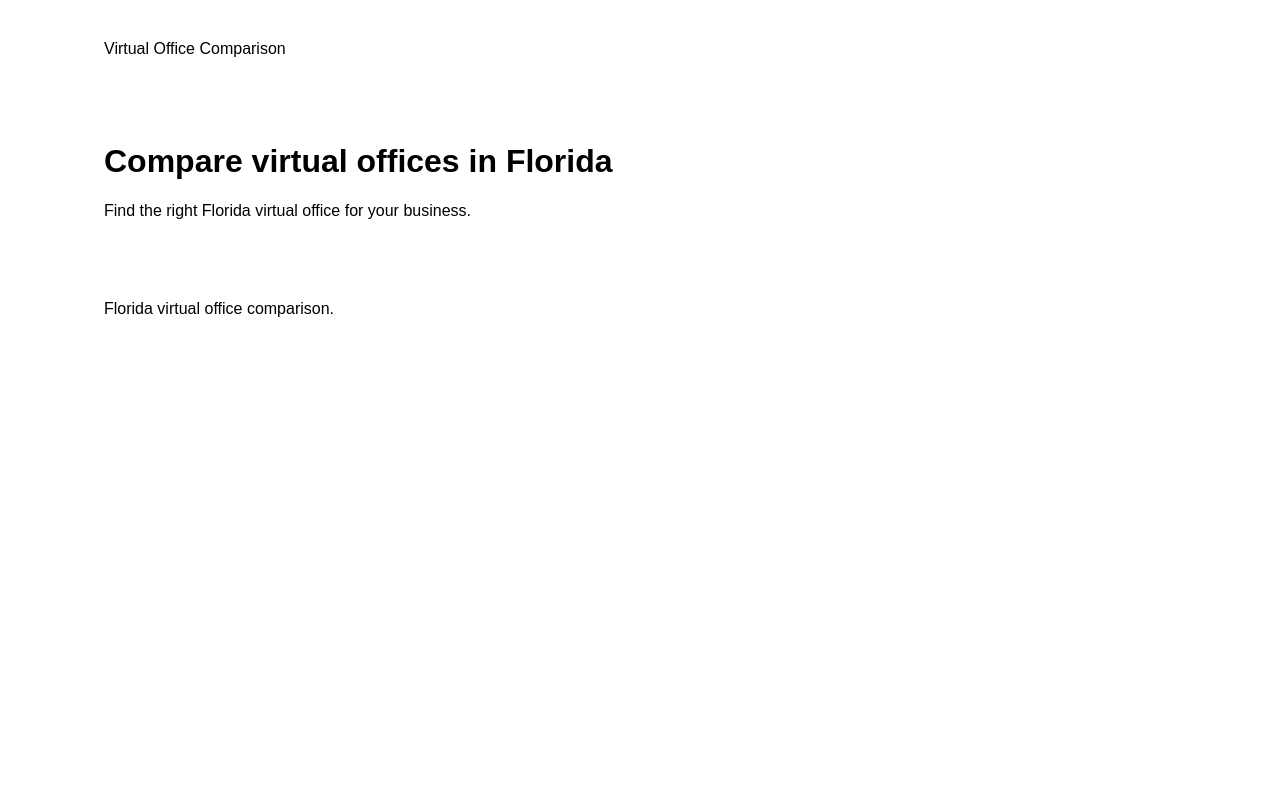
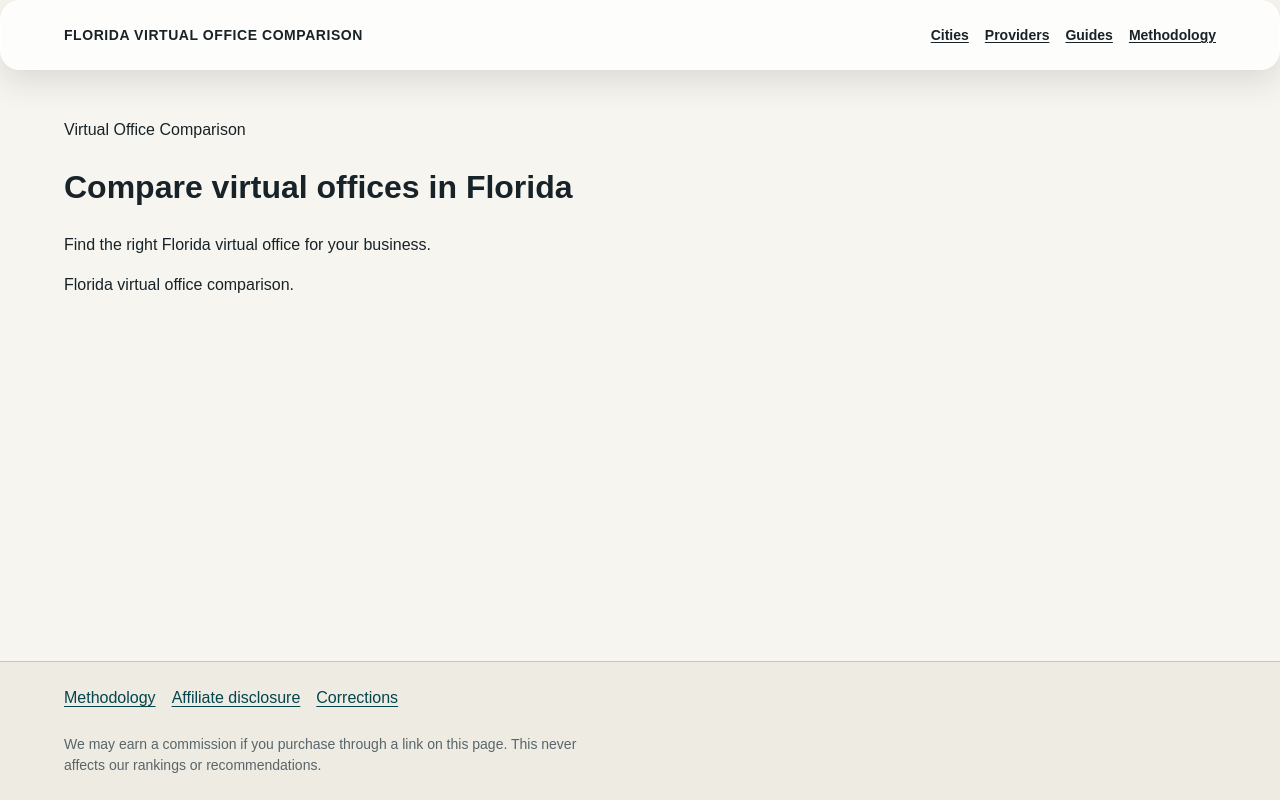
Before and after one commit to andrehlucas/BVO, a Next.js app: page / in a window 1280 px wide. Built offline with nearby package versions, Linux system fonts and the light colour scheme.

Commit message:
feat: add accessible site layout and trust components

```diff
--- a/src/app/globals.css
+++ b/src/app/globals.css
@@ -1,20 +1,227 @@
 :root {
-  color-scheme: light;
-  font-family: Arial, Helvetica, sans-serif;
+  color-scheme: light dark;
+  --color-ink: #172328;
+  --color-paper: #f7f5ef;
+  --color-surface: #ffffff;
+  --color-surface-raised: #eeebe2;
+  --color-line: #c9c5b9;
+  --color-accent: #075e68;
+  --color-accent-strong: #04454d;
+  --color-on-accent: #ffffff;
+  --color-success: #136f4a;
+  --color-warning: #8a4b08;
+  --color-muted: #58656a;
+  --color-focus: #b84c1b;
+  --color-glass-tint: rgb(255 255 255 / 78%);
+  --color-glass-border: rgb(255 255 255 / 72%);
+  --color-opaque-fallback: #f1efe7;
+  --font-sans: Arial, Helvetica, sans-serif;
+  --text-xs: 0.75rem;
+  --text-sm: 0.875rem;
+  --text-base: 1rem;
+  --text-lg: 1.25rem;
+  --text-xl: clamp(1.5rem, 3vw, 2.25rem);
+  --space-1: 0.25rem;
+  --space-2: 0.5rem;
+  --space-3: 0.75rem;
+  --space-4: 1rem;
+  --space-5: 1.5rem;
+  --space-6: 2rem;
+  --space-8: 3rem;
+  --radius-sm: 0.375rem;
+  --radius-md: 0.75rem;
+  --radius-lg: 1.25rem;
+  --border-width: 1px;
+  --shadow-sm: 0 1px 2px rgb(23 35 40 / 8%);
+  --shadow-glass: 0 0.75rem 2rem rgb(23 35 40 / 12%);
+  --content-width: 72rem;
+  --focus-ring: 0 0 0 3px rgb(184 76 27 / 38%);
+  --glass-blur: 1rem;
 }
 
-* {
-  box-sizing: border-box;
+@media (prefers-color-scheme: dark) {
+  :root {
+    --color-ink: #f4f2eb;
+    --color-paper: #152126;
+    --color-surface: #1d2b30;
+    --color-surface-raised: #26363b;
+    --color-line: #506166;
+    --color-accent: #67c4c1;
+    --color-accent-strong: #a4e6df;
+    --color-on-accent: #0f2226;
+    --color-success: #82d7ac;
+    --color-warning: #ffbd72;
+    --color-muted: #c0cacb;
+    --color-focus: #ffad82;
+    --color-glass-tint: rgb(29 43 48 / 78%);
+    --color-glass-border: rgb(231 244 240 / 24%);
+    --color-opaque-fallback: #1d2b30;
+    --shadow-sm: 0 1px 2px rgb(0 0 0 / 24%);
+    --shadow-glass: 0 0.75rem 2rem rgb(0 0 0 / 28%);
+  }
 }
 
+* { box-sizing: border-box; }
+
+html { scroll-behavior: smooth; }
+
 body {
+  min-width: 20rem;
   margin: 0;
+  background: var(--color-paper);
+  color: var(--color-ink);
+  font-family: var(--font-sans);
+  font-size: var(--text-base);
+  line-height: 1.5;
 }
 
-header,
-main,
-footer {
-  margin: 0 auto;
-  max-width: 70rem;
-  padding: 1.5rem;
+a {
+  color: var(--color-accent-strong);
+  text-decoration-thickness: 0.08em;
+  text-underline-offset: 0.16em;
 }
+
+a:hover { text-decoration-thickness: 0.14em; }
+
+:focus-visible {
+  outline: 3px solid var(--color-focus);
+  outline-offset: 3px;
+  box-shadow: var(--focus-ring);
+}
+
+button, input, select, textarea { font: inherit; }
+
+.site-shell {
+  display: grid;
+  min-height: 100vh;
+  grid-template-rows: auto 1fr auto;
+}
+
+.site-frame {
+  width: min(100% - 2rem, var(--content-width));
+  margin-inline: auto;
+}
+
+.site-main { padding-block: var(--space-6) var(--space-8); }
+
+.skip-link {
+  position: fixed;
+  z-index: 10;
+  top: var(--space-3);
+  left: var(--space-3);
+  transform: translateY(-200%);
+  border: var(--border-width) solid var(--color-ink);
+  border-radius: var(--radius-sm);
+  background: var(--color-surface);
+  color: var(--color-ink);
+  padding: var(--space-2) var(--space-3);
+  font-weight: 700;
+}
+
+.skip-link:focus { transform: translateY(0); }
+
+.site-header-content {
+  display: flex;
+  align-items: center;
+  justify-content: space-between;
+  gap: var(--space-4);
+  min-height: 4.25rem;
+}
+
+.site-brand {
+  color: var(--color-ink);
+  font-size: var(--text-sm);
+  font-weight: 800;
+  letter-spacing: 0.04em;
+  text-decoration: none;
+  text-transform: uppercase;
+}
+
+.site-nav-list, .footer-nav-list {
+  display: flex;
+  flex-wrap: wrap;
+  gap: var(--space-2) var(--space-4);
+  margin: 0;
+  padding: 0;
+  list-style: none;
+}
+
+.site-nav-list a {
+  color: var(--color-ink);
+  font-size: var(--text-sm);
+  font-weight: 700;
+}
+
+.site-footer {
+  border-top: var(--border-width) solid var(--color-line);
+  background: var(--color-surface-raised);
+  padding-block: var(--space-5);
+}
+
+.site-footer-grid { display: grid; gap: var(--space-5); }
+
+.site-footer p {
+  max-width: 70ch;
+  margin: 0;
+  color: var(--color-muted);
+  font-size: var(--text-sm);
+}
+
+.button-link {
+  display: inline-flex;
+  align-items: center;
+  justify-content: center;
+  min-height: 2.75rem;
+  border: var(--border-width) solid transparent;
+  border-radius: var(--radius-md);
+  padding: var(--space-2) var(--space-4);
+  font-size: var(--text-sm);
+  font-weight: 800;
+  text-decoration: none;
+}
+
+.button-link--primary {
+  background: var(--color-accent);
+  color: var(--color-on-accent);
+}
+
+.button-link--primary:hover { background: var(--color-accent-strong); }
+
+.button-link--secondary {
+  border-color: var(--color-line);
+  background: var(--color-surface);
+  color: var(--color-ink);
+}
+
+.status-badge {
+  display: inline-flex;
+  gap: var(--space-1);
+  align-items: center;
+  border: var(--border-width) solid currentColor;
+  border-radius: 999px;
+  padding: 0.15rem var(--space-2);
+  font-size: var(--text-xs);
+  font-weight: 800;
+  letter-spacing: 0.02em;
+}
+
+.status-badge--verified { color: var(--color-success); }
+.status-badge--limited, .status-badge--needs-review { color: var(--color-warning); }
+
+@media (max-width: 42rem) {
+  .site-header-content {
+    align-items: flex-start;
+    flex-direction: column;
+    justify-content: center;
+    padding-block: var(--space-3);
+  }
+}
+
+@media (prefers-reduced-motion: reduce) {
+  *, *::before, *::after {
+    scroll-behavior: auto !important;
+    transition-duration: 0.01ms !important;
+    animation-duration: 0.01ms !important;
+    animation-iteration-count: 1 !important;
+  }
+}
--- a/src/app/layout.tsx
+++ b/src/app/layout.tsx
@@ -1,5 +1,7 @@
 import type { Metadata } from 'next'
 import type { ReactNode } from 'react'
+import { SiteFooter } from '@/components/layout/site-footer'
+import { SiteHeader } from '@/components/layout/site-header'
 import './globals.css'
 
 export const metadata: Metadata = {
@@ -12,7 +14,14 @@ export default function RootLayout({
 }: Readonly<{ children: ReactNode }>) {
   return (
     <html lang="en">
-      <body>{children}</body>
+      <body>
+        <a className="skip-link" href="#main-content">Skip to main content</a>
+        <div className="site-shell">
+          <SiteHeader />
+          <main className="site-frame site-main" id="main-content">{children}</main>
+          <SiteFooter />
+        </div>
+      </body>
     </html>
   )
 }
--- /dev/null
+++ b/src/components/disclosure/affiliate-disclosure.tsx
@@ -0,0 +1,9 @@
+interface AffiliateDisclosureProps { className?: string }
+
+export function AffiliateDisclosure({ className }: AffiliateDisclosureProps) {
+  return (
+    <p className={className}>
+      We may earn a commission if you purchase through a link on this page. This never affects our rankings or recommendations.
+    </p>
+  )
+}
--- /dev/null
+++ b/src/components/layout/site-footer.tsx
@@ -0,0 +1,19 @@
+import Link from 'next/link'
+import { AffiliateDisclosure } from '@/components/disclosure/affiliate-disclosure'
+
+export function SiteFooter() {
+  return (
+    <footer className="site-footer">
+      <div className="site-frame site-footer-grid">
+        <nav aria-label="Footer navigation">
+          <ul className="footer-nav-list">
+            <li><Link href="/methodology">Methodology</Link></li>
+            <li><Link href="/affiliate-disclosure">Affiliate disclosure</Link></li>
+            <li><Link href="/corrections">Corrections</Link></li>
+          </ul>
+        </nav>
+        <AffiliateDisclosure />
+      </div>
+    </footer>
+  )
+}
--- /dev/null
+++ b/src/components/layout/site-header.tsx
@@ -0,0 +1,24 @@
+import Link from 'next/link'
+import { GlassSurface } from '@/components/ui/glass-surface'
+
+const primaryLinks = [
+  { href: '/florida', label: 'Cities' },
+  { href: '/providers', label: 'Providers' },
+  { href: '/guides', label: 'Guides' },
+  { href: '/methodology', label: 'Methodology' },
+]
+
+export function SiteHeader() {
+  return (
+    <GlassSurface as="header" className="site-header" aria-label="Site header">
+      <div className="site-frame site-header-content">
+        <Link className="site-brand" href="/">Florida virtual office comparison</Link>
+        <nav aria-label="Primary navigation">
+          <ul className="site-nav-list">
+            {primaryLinks.map((link) => <li key={link.href}><Link href={link.href}>{link.label}</Link></li>)}
+          </ul>
+        </nav>
+      </div>
+    </GlassSurface>
+  )
+}
--- /dev/null
+++ b/src/components/ui/glass-surface.module.css
@@ -0,0 +1,23 @@
+.surface {
+  background: var(--color-opaque-fallback);
+  border: var(--border-width) solid var(--color-line);
+  border-radius: var(--radius-lg);
+  box-shadow: var(--shadow-sm);
+}
+
+.interactive { transition: border-color 160ms ease, box-shadow 160ms ease, transform 160ms ease; }
+.interactive:hover { border-color: var(--color-accent); box-shadow: var(--shadow-glass); }
+.interactive:active { transform: translateY(1px); }
+
+@supports (backdrop-filter: blur(1px)) {
+  .surface {
+    border-color: var(--color-glass-border);
+    background: var(--color-glass-tint);
+    box-shadow: var(--shadow-glass);
+    backdrop-filter: blur(var(--glass-blur)) saturate(1.1);
+  }
+}
+
+@media (prefers-reduced-motion: reduce) {
+  .interactive { transition: none; }
+}
--- /dev/null
+++ b/src/components/ui/glass-surface.tsx
@@ -0,0 +1,18 @@
+import type { ComponentPropsWithoutRef, ReactNode } from 'react'
+import styles from './glass-surface.module.css'
+
+type GlassSurfaceElement = 'aside' | 'div' | 'header' | 'nav' | 'section'
+
+interface GlassSurfaceProps extends ComponentPropsWithoutRef<'div'> {
+  as?: GlassSurfaceElement
+  children: ReactNode
+  interactive?: boolean
+}
+
+export function GlassSurface({ as: Component = 'div', children, className, interactive = false, ...props }: GlassSurfaceProps) {
+  const classes = [styles.surface, 'glass-surface', 'glass-surface--solid-fallback', interactive ? styles.interactive : undefined, className]
+    .filter(Boolean)
+    .join(' ')
+
+  return <Component className={classes} {...props}>{children}</Component>
+}
```
Also changed, not shown: src/components/ui/button-link.tsx (added, +16 -0 lines), src/components/ui/status-badge.tsx (added, +18 -0 lines), 1 other file (tests, documents, lock files or other folders).
